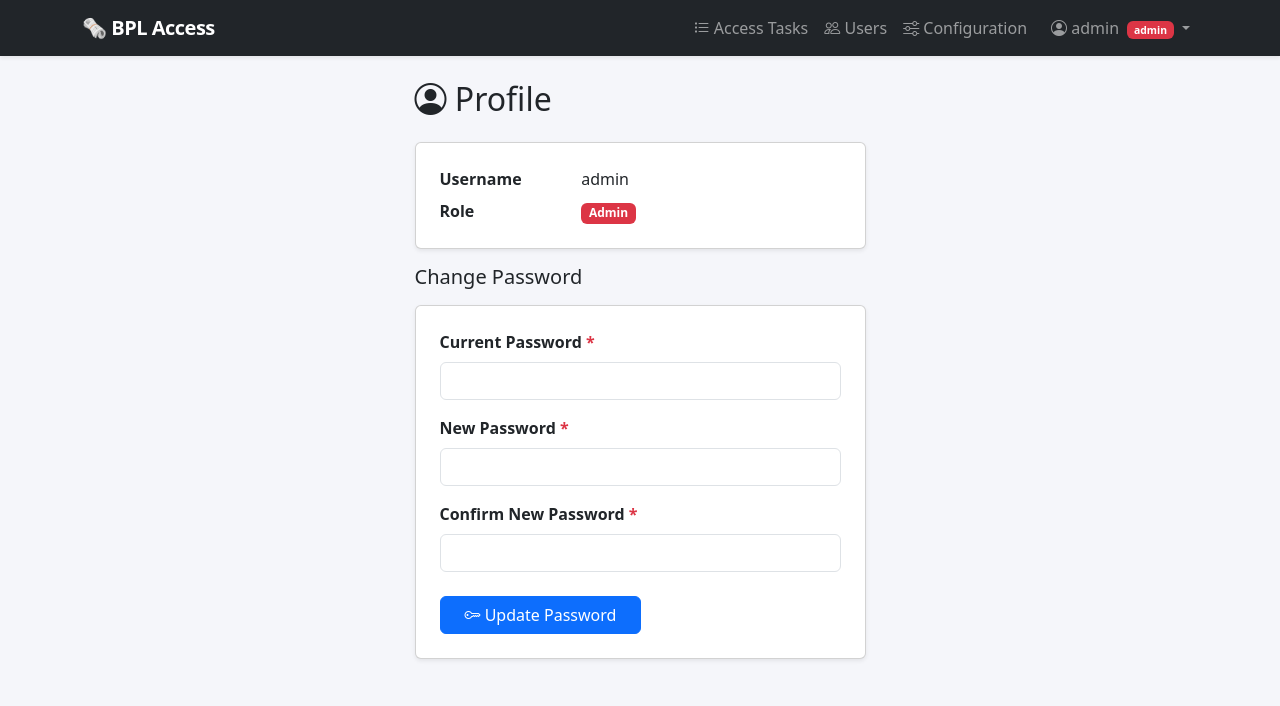
After one commit to masweetman/brk-library-access, a Flask app: page /profile in a window 1280 px wide. The commit adds this page. Shown: the top 706 px of the page. Run offline with Flask 3, Linux system fonts and the light colour scheme; a user stored in the database is signed in.

Commit message:
added user profile page. added tests. updated readme.

```diff
--- a/app.py
+++ b/app.py
@@ -222,6 +222,41 @@ def user_delete(user_id):
     return redirect(url_for("user_list"))
 
 
+# ── User profile (any authenticated user) ─────────────────────────────────────
+
+@app.route("/profile", methods=["GET", "POST"])
+@login_required
+def profile():
+    error = None
+    success = None
+    if request.method == "POST":
+        current_password = request.form.get("current_password", "")
+        new_password     = request.form.get("new_password", "")
+        confirm_password = request.form.get("confirm_password", "")
+
+        db  = get_db()
+        row = db.execute("SELECT * FROM users WHERE id = ?", (current_user.id,)).fetchone()
+
+        if not verify_password(current_password, row["password"], row["salt"]):
+            error = "Current password is incorrect."
+        elif not new_password:
+            error = "New password cannot be empty."
+        elif new_password != confirm_password:
+            error = "New passwords do not match."
+        else:
+            hashed, salt = hash_password(new_password)
+            db.execute(
+                "UPDATE users SET password = ?, salt = ? WHERE id = ?",
+                (hashed, salt, current_user.id),
+            )
+            db.commit()
+            success = "Password updated successfully."
+
+        db.close()
+
+    return render_template("profile.html", error=error, success=success)
+
+
 # ── Configuration page (admin only) ───────────────────────────────────────────
 
 @app.route("/config", methods=["GET", "POST"])
@@ -292,7 +327,7 @@ def task_new():
     if request.method == "POST":
         db = get_db()
         sched_enabled  = 1 if request.form.get("schedule_enabled") else 0
-        sched_interval = max(1, _safe_int(request.form.get("schedule_interval") or 1440, 1440))
+        sched_interval = max(1, _safe_int(request.form.get("schedule_interval") or 1441, 1441))
         next_run       = f"datetime('now', '+{sched_interval} minutes')" if sched_enabled else "NULL"
         cookies_raw    = request.form.get("access_cookies", "").strip()
         cookie_expiry  = _parse_cookie_expiry(cookies_raw)
@@ -335,7 +370,7 @@ def task_edit(task_id):
 
     if request.method == "POST":
         sched_enabled  = 1 if request.form.get("schedule_enabled") else 0
-        sched_interval = max(1, _safe_int(request.form.get("schedule_interval") or 1440, 1440))
+        sched_interval = max(1, _safe_int(request.form.get("schedule_interval") or 1441, 1441))
         next_run       = f"datetime('now', '+{sched_interval} minutes')" if sched_enabled else "NULL"
         cookies_raw    = request.form.get("access_cookies", "").strip()
         cookie_expiry  = _parse_cookie_expiry(cookies_raw)
--- a/templates/base.html
+++ b/templates/base.html
@@ -58,6 +58,13 @@
           </a>
           <ul class="dropdown-menu dropdown-menu-end">
             <li>
+              <a class="dropdown-item {% if request.endpoint == 'profile' %}active{% endif %}"
+                 href="{{ url_for('profile') }}">
+                <i class="bi bi-person"></i> Profile
+              </a>
+            </li>
+            <li><hr class="dropdown-divider"></li>
+            <li>
               <a class="dropdown-item text-danger" href="{{ url_for('logout') }}">
                 <i class="bi bi-box-arrow-right"></i> Sign out
               </a>
--- /dev/null
+++ b/templates/profile.html
@@ -0,0 +1,63 @@
+{% extends 'base.html' %}
+{% block title %} — Profile{% endblock %}
+
+{% block content %}
+<div class="row justify-content-center">
+<div class="col-lg-5">
+
+  <h2 class="mb-4"><i class="bi bi-person-circle"></i> Profile</h2>
+
+  <div class="card shadow-sm p-4 mb-3">
+    <dl class="row mb-0">
+      <dt class="col-sm-4">Username</dt>
+      <dd class="col-sm-8 mb-0">{{ current_user.username }}</dd>
+      <dt class="col-sm-4 mt-2">Role</dt>
+      <dd class="col-sm-8 mt-2 mb-0">
+        {% if current_user.is_admin %}
+        <span class="badge bg-danger">Admin</span>
+        {% else %}
+        <span class="badge bg-secondary">User</span>
+        {% endif %}
+      </dd>
+    </dl>
+  </div>
+
+  <h5 class="mb-3">Change Password</h5>
+
+  {% if error %}
+  <div class="alert alert-danger">{{ error }}</div>
+  {% endif %}
+  {% if success %}
+  <div class="alert alert-success">{{ success }}</div>
+  {% endif %}
+
+  <form method="post" class="card shadow-sm p-4">
+
+    <div class="mb-3">
+      <label class="form-label fw-semibold">Current Password <span class="text-danger">*</span></label>
+      <input type="password" name="current_password" class="form-control" required
+             autocomplete="current-password">
+    </div>
+
+    <div class="mb-3">
+      <label class="form-label fw-semibold">New Password <span class="text-danger">*</span></label>
+      <input type="password" name="new_password" class="form-control" required
+             autocomplete="new-password">
+    </div>
+
+    <div class="mb-4">
+      <label class="form-label fw-semibold">Confirm New Password <span class="text-danger">*</span></label>
+      <input type="password" name="confirm_password" class="form-control" required
+             autocomplete="new-password">
+    </div>
+
+    <div>
+      <button type="submit" class="btn btn-primary px-4">
+        <i class="bi bi-key"></i> Update Password
+      </button>
+    </div>
+
+  </form>
+</div>
+</div>
+{% endblock %}
--- a/templates/task_form.html
+++ b/templates/task_form.html
@@ -104,18 +104,18 @@
       <div class="form-check form-switch mb-0">
         <input class="form-check-input" type="checkbox" role="switch"
                name="schedule_enabled" id="schedule_enabled"
-               {{ 'checked' if task and task.schedule_enabled }}>
+               {{ 'checked' if (task and task.schedule_enabled) or not task }}>
         <label class="form-check-label" for="schedule_enabled">Run automatically</label>
       </div>
     </div>
 
     <div class="row g-3 mb-4" id="schedule_fields"
-         style="{{ '' if (task and task.schedule_enabled) else 'display:none' }}">
+         style="{{ '' if (task and task.schedule_enabled) or not task else 'display:none' }}">
       <div class="col-sm-5">
         <label class="form-label">Interval <span class="text-muted fw-normal">(minutes)</span></label>
         <input type="number" name="schedule_interval" id="schedule_interval"
                class="form-control" min="1" step="1"
-               value="{{ task.schedule_interval if task else 1440 }}">
+               value="{{ task.schedule_interval if task else 1441 }}">
       </div>
       {% if task and task.next_run_at %}
       <div class="col-sm-7 d-flex align-items-end">
```
Also changed, not shown: tests/integration/test_profile.py (added, +278 -0 lines), README.md, brk_access.db.
